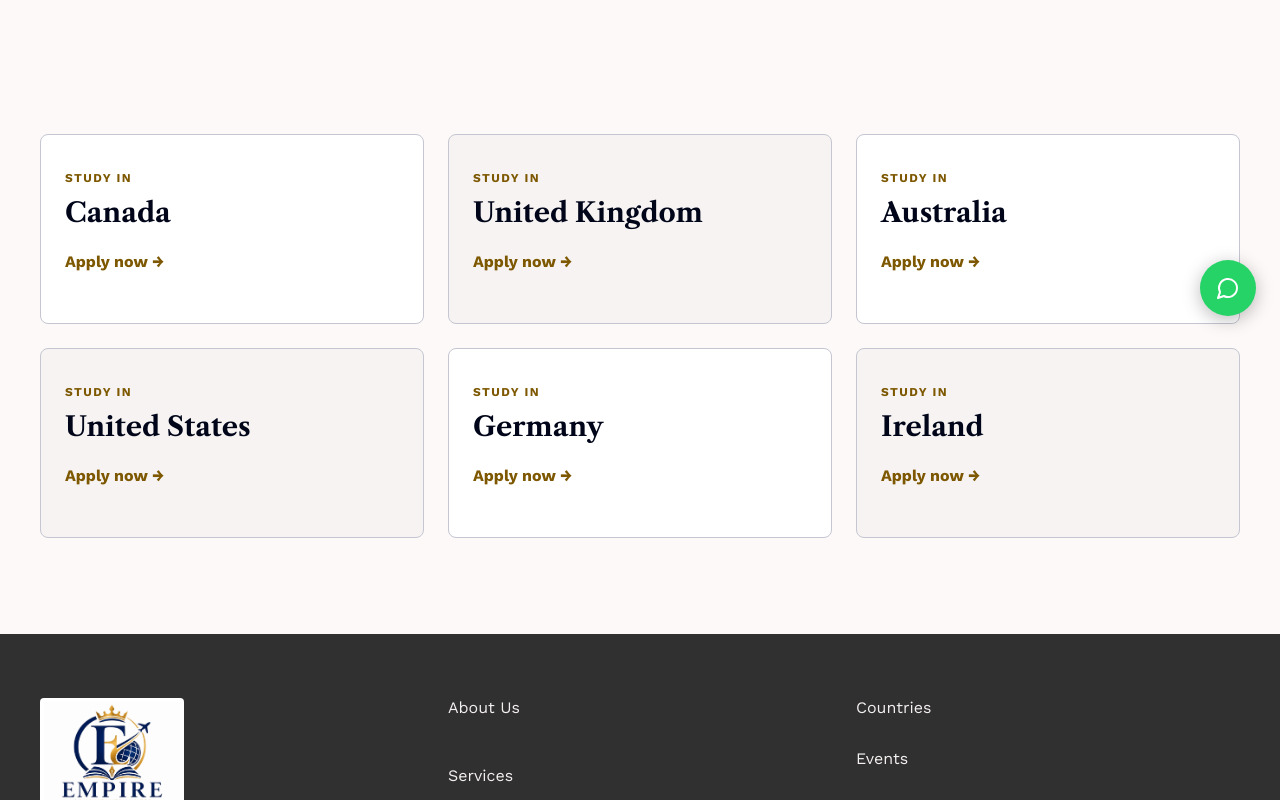
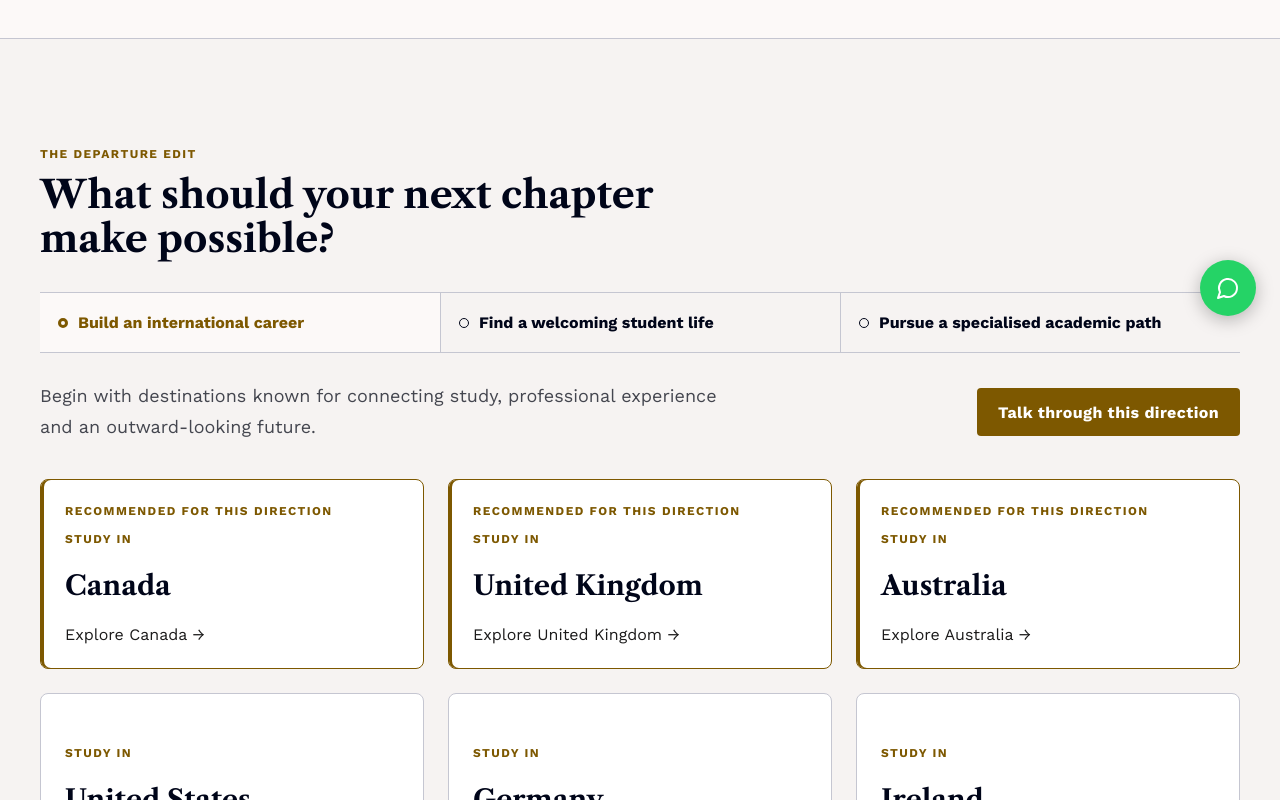
Before and after one commit to CodieMisiani/Empire-Consultants-Limited, a Next.js app: page /countries in a window 1280 px wide. Shown: the part 460-1260 px from the top of the page. Built offline with nearby package versions, Linux system fonts and the light colour scheme; no server answers.

Commit message:
feat: add departure edit destination guidance

```diff
--- a/app/countries/page.tsx
+++ b/app/countries/page.tsx
@@ -1,3 +1,9 @@
-import Link from "next/link";import { PageHero } from "@/components/page-hero";
-const countries=["Canada","United Kingdom","Australia","United States","Germany","Ireland"];
-export default function Countries(){return <><PageHero eyebrow="Global destinations" title="Find a country that feels like home.">Explore leading study destinations with opportunities that match your academic and career aspirations.</PageHero><section className="section shell"><div className="grid grid-3">{countries.map((country,i)=><article className="card" key={country} style={{minHeight:190,padding:24,background:i%2?"var(--soft)":"white"}}><p className="eyebrow">Study in</p><h2 className="heading" style={{fontSize:"1.7rem",margin:"12px 0 24px"}}>{country}</h2><Link href={`/apply?country=${country}`} style={{color:"var(--gold)",fontWeight:700}}>Apply now →</Link></article>)}</div></section></>}
+import { DepartureEdit } from "@/components/departure-edit";
+import { PageHero } from "@/components/page-hero";
+
+export default function Countries() {
+  return <>
+    <PageHero eyebrow="Global destinations" title="Find a country that feels like home.">Explore leading study destinations with opportunities that match your academic and career aspirations.</PageHero>
+    <DepartureEdit />
+  </>;
+}
--- /dev/null
+++ b/components/departure-edit.tsx
@@ -0,0 +1,115 @@
+"use client";
+
+import Link from "next/link";
+import { KeyboardEvent, useId, useState } from "react";
+
+type Country = "Canada" | "United Kingdom" | "Australia" | "United States" | "Germany" | "Ireland";
+type DirectionId = "career" | "community" | "specialised";
+
+type Direction = {
+  id: DirectionId;
+  label: string;
+  introduction: string;
+  recommendations: Country[];
+};
+
+const countries: Country[] = ["Canada", "United Kingdom", "Australia", "United States", "Germany", "Ireland"];
+
+const directions: Direction[] = [
+  {
+    id: "career",
+    label: "Build an international career",
+    introduction: "Begin with destinations known for connecting study, professional experience and an outward-looking future.",
+    recommendations: ["Canada", "United Kingdom", "Australia"],
+  },
+  {
+    id: "community",
+    label: "Find a welcoming student life",
+    introduction: "Start with places that offer a strong student community and a reassuring first chapter abroad.",
+    recommendations: ["Canada", "Ireland", "Australia"],
+  },
+  {
+    id: "specialised",
+    label: "Pursue a specialised academic path",
+    introduction: "Explore destinations with broad programme choice and room to follow a distinctly focused ambition.",
+    recommendations: ["United Kingdom", "Germany", "United States"],
+  },
+];
+
+export function DepartureEdit() {
+  const [selectedId, setSelectedId] = useState<DirectionId>(directions[0].id);
+  const labelId = useId();
+  const selected = directions.find((direction) => direction.id === selectedId) ?? directions[0];
+  const selectedContext = `Departure direction: ${selected.label}`;
+
+  function selectWithKeyboard(event: KeyboardEvent<HTMLButtonElement>, index: number) {
+    const lastIndex = directions.length - 1;
+    let nextIndex: number | undefined;
+    if (event.key === "ArrowRight" || event.key === "ArrowDown") nextIndex = index === lastIndex ? 0 : index + 1;
+    if (event.key === "ArrowLeft" || event.key === "ArrowUp") nextIndex = index === 0 ? lastIndex : index - 1;
+    if (event.key === "Home") nextIndex = 0;
+    if (event.key === "End") nextIndex = lastIndex;
+    if (nextIndex === undefined) return;
+    event.preventDefault();
+    setSelectedId(directions[nextIndex].id);
+    event.currentTarget.parentElement?.querySelectorAll<HTMLButtonElement>("[role='radio']")[nextIndex]?.focus();
+  }
+
+  return <section className="departure-edit section" aria-labelledby={labelId}>
+    <div className="shell">
+      <div className="departure-edit__intro">
+        <p className="eyebrow">The Departure Edit</p>
+        <h2 id={labelId} className="heading">What should your next chapter make possible?</h2>
+      </div>
+      <div className="departure-edit__choices" role="radiogroup" aria-label="Choose a study abroad direction">
+        {directions.map((direction, index) => {
+          const isSelected = direction.id === selected.id;
+          return <button key={direction.id} type="button" role="radio" aria-checked={isSelected} tabIndex={isSelected ? 0 : -1} className={`departure-edit__choice${isSelected ? " is-selected" : ""}`} onClick={() => setSelectedId(direction.id)} onKeyDown={(event) => selectWithKeyboard(event, index)}>
+            <span className="departure-edit__indicator" aria-hidden="true" />
+            {direction.label}
+          </button>;
+        })}
+      </div>
+      <div className="departure-edit__result">
+        <p className="lead">{selected.introduction}</p>
+        <p className="departure-edit__live" aria-live="polite" aria-atomic="true">Recommended destinations for {selected.label}: {selected.recommendations.join(", ")}.</p>
+        <Link className="button button-primary" href={`/apply?context=${encodeURIComponent(selectedContext)}`}>Talk through this direction</Link>
+      </div>
+      <div className="grid grid-3 departure-edit__countries">
+        {countries.map((country) => {
+          const recommended = selected.recommendations.includes(country);
+          return <article className={`card departure-edit__country${recommended ? " is-recommended" : ""}`} key={country}>
+            {recommended && <p className="eyebrow departure-edit__recommended">Recommended for this direction</p>}
+            <p className="eyebrow">Study in</p>
+            <h3 className="heading">{country}</h3>
+            <Link href={`/apply?country=${encodeURIComponent(country)}&context=${encodeURIComponent(selectedContext)}`} aria-label={`Apply to study in ${country} for ${selected.label}`}>Explore {country} <span aria-hidden="true">→</span></Link>
+          </article>;
+        })}
+      </div>
+    </div>
+    <style jsx>{`
+      .departure-edit { background:var(--soft); border-block:1px solid var(--line); }
+      .departure-edit__intro { max-width:680px; }
+      .departure-edit__intro .heading { margin-top:12px; }
+      .departure-edit__choices { display:grid; grid-template-columns:repeat(3,1fr); border-block:1px solid var(--line); margin-top:32px; }
+      .departure-edit__choice { display:flex; align-items:center; gap:10px; padding:20px 18px; color:var(--navy); border:0; border-left:1px solid var(--line); background:transparent; font-weight:700; text-align:left; transition:color .2s ease,background .2s ease; }
+      .departure-edit__choice:first-child { border-left:0; }
+      .departure-edit__choice:hover,.departure-edit__choice.is-selected { color:var(--gold); background:var(--paper); }
+      .departure-edit__choice:focus-visible { outline:2px solid var(--gold); outline-offset:-3px; }
+      .departure-edit__indicator { width:10px; height:10px; flex:0 0 auto; border:1px solid currentColor; border-radius:50%; }
+      .departure-edit__choice.is-selected .departure-edit__indicator { border:3px solid var(--gold); }
+      .departure-edit__result { display:flex; align-items:center; justify-content:space-between; gap:28px; padding:28px 0; }
+      .departure-edit__result .lead { max-width:680px; margin:0; }
+      .departure-edit__live { position:absolute; width:1px; height:1px; padding:0; margin:-1px; overflow:hidden; clip:rect(0,0,0,0); white-space:nowrap; border:0; }
+      .departure-edit__countries { margin-top:8px; }
+      .departure-edit__country { min-height:190px; padding:24px; display:flex; flex-direction:column; justify-content:flex-end; transition:border-color .2s ease, box-shadow .2s ease; }
+      .departure-edit__country.is-recommended { border-color:var(--gold); box-shadow:inset 3px 0 0 var(--gold); }
+      .departure-edit__country h3 { font-size:1.7rem; margin:12px 0 24px; }
+      .departure-edit__country a { color:var(--gold); font-weight:700; }
+      .departure-edit__country a:focus-visible { outline:2px solid var(--gold); outline-offset:4px; }
+      .departure-edit__recommended { margin:0 0 auto; color:var(--gold); }
+      @media (max-width:800px) { .departure-edit__choices { grid-template-columns:1fr; } .departure-edit__choice,.departure-edit__choice:first-child { border-left:0; border-top:1px solid var(--line); } .departure-edit__choice:first-child { border-top:0; } .departure-edit__result { display:grid; align-items:start; } }
+      @media (prefers-reduced-motion:reduce) { .departure-edit__choice,.departure-edit__country { transition:none; } }
+    `}</style>
+  </section>;
+}
```
